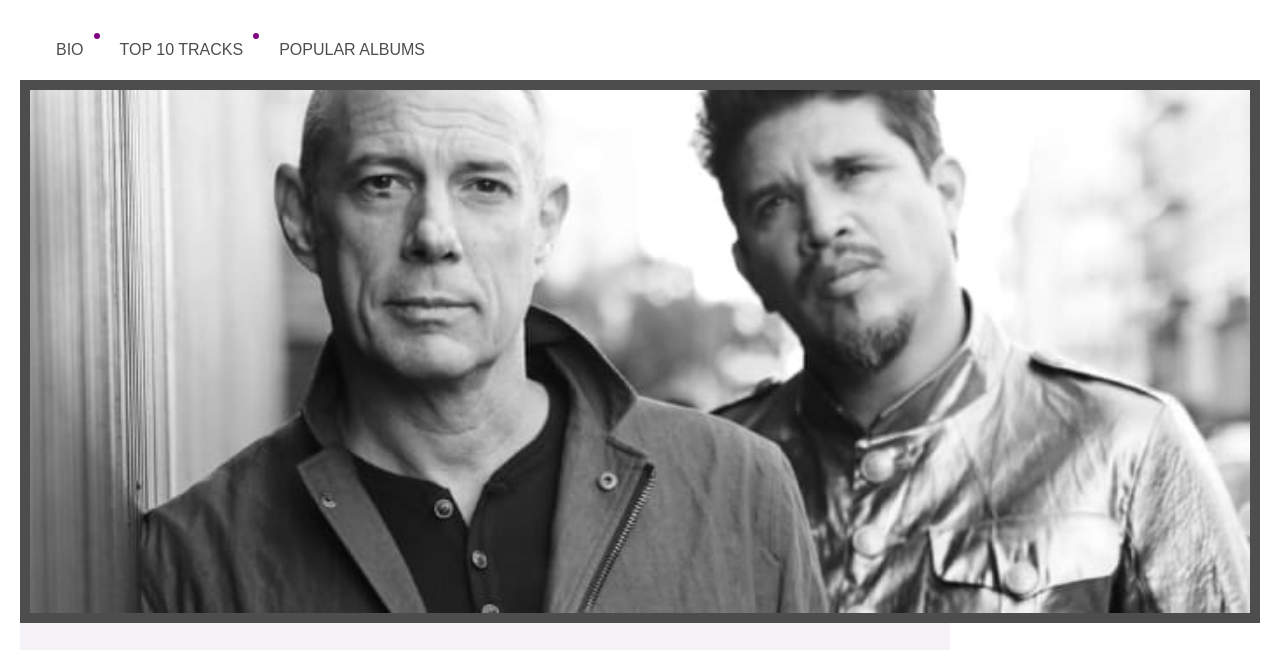
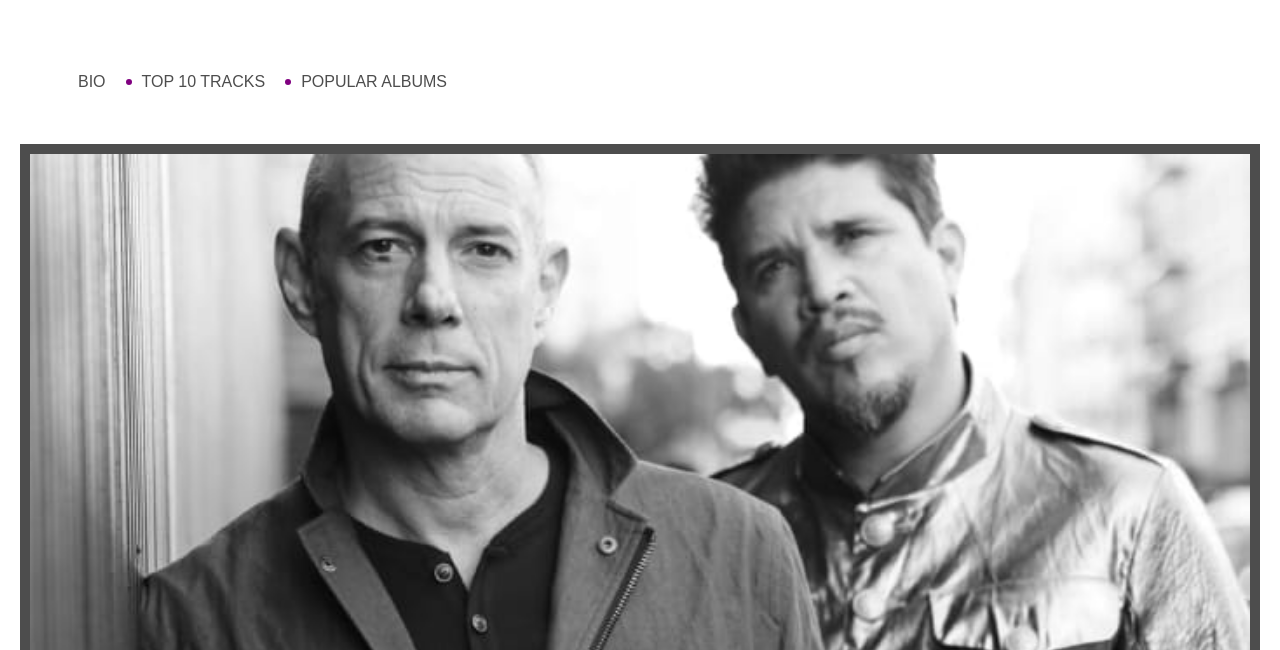
Before and after one commit to Fawzy-Moawad/THE-THIEF-ROCKERS, a plain HTML site: page index.html in a window 1280 px wide. Shown: the top 650 px of the page. Drawn offline with nearby package versions, Linux system fonts and the light colour scheme.

Commit message:
fix the nav dots align.

```diff
--- a/CSS/styles.css
+++ b/CSS/styles.css
@@ -41,15 +41,18 @@ p {
 /*
     NAV
 */
+.nav {
+    display: flex;
+    align-items: center;
+}
+
 .nav .nav-link {
     color: #4D4D4D;
     position: relative;
-    display: inline-block;
     padding-right: 10px; /* This padding is for the dots */
-    padding-left: 20px; /* Adjust the distance between the dots and links */
+    padding-left: 10px; /* Adjust the distance between the dots and links */
     padding-top: 2px; /* Adjust the padding to align the text and dots */
     padding-bottom: 2px; /* Adjust the padding to align the text and dots */
-    vertical-align: middle; /* Adjust the vertical alignment of the dots */
 }
 
 .nav .dot {
@@ -57,16 +60,14 @@ p {
     height: 6px;
     background-color: #800080;
     border-radius: 50%;
-    vertical-align: middle; /* Adjust the vertical alignment of the dots */
-    top: 0px; /* Adjust the position of the dots */
-    left: -10px; /* Adjust the distance between the dots and links */
-    transform: translateY(-50%);
+    margin-left: 10px; /* Adjust the distance between the dots */
 }
 
 /* Hides the last dot */
 .nav .nav-link:last-child .dot {
     display: none;
 }
+
 
 /*
     IMG
@@ -138,7 +139,6 @@ button {
     width: 125px;
     height: 40px;
     margin-left: 30px;
-    filter: brightness(0.9) invert(1);
 }
 
 /*
--- a/index.html
+++ b/index.html
@@ -1,5 +1,6 @@
 <!DOCTYPE html>
 <html lang="en">
+
 <head>
     <meta charset="utf-8">
     <meta name="viewport" content="width=device-width, initial-scale=1">
@@ -13,7 +14,7 @@
     <main>
 
         <!--Nav-->
-            <nav class="nav p-3">
+        <nav class="nav p-5">
             <a class="nav-link" href="#">BIO</a>
             <span class="dot"></span>
             <a class="nav-link" href="#">TOP 10 TRACKS</a>
@@ -104,4 +105,5 @@
     <script src="https://cdn.jsdelivr.net/npm/@popperjs/core@2.11.8/dist/umd/popper.min.js" integrity="sha384-I7E8VVD/ismYTF4hNIPjVp/Zjvgyol6VFvRkX/vR+Vc4jQkC+hVqc2pM8ODewa9r" crossorigin="anonymous"></script>
     <script src="https://cdn.jsdelivr.net/npm/bootstrap@5.3.3/dist/js/bootstrap.min.js" integrity="sha384-0pUGZvbkm6XF6gxjEnlmuGrJXVbNuzT9qBBavbLwCsOGabYfZo0T0to5eqruptLy" crossorigin="anonymous"></script>
 </body>
+
 </html>
```
Lines whose indentation alone changed are shown as unchanged.
